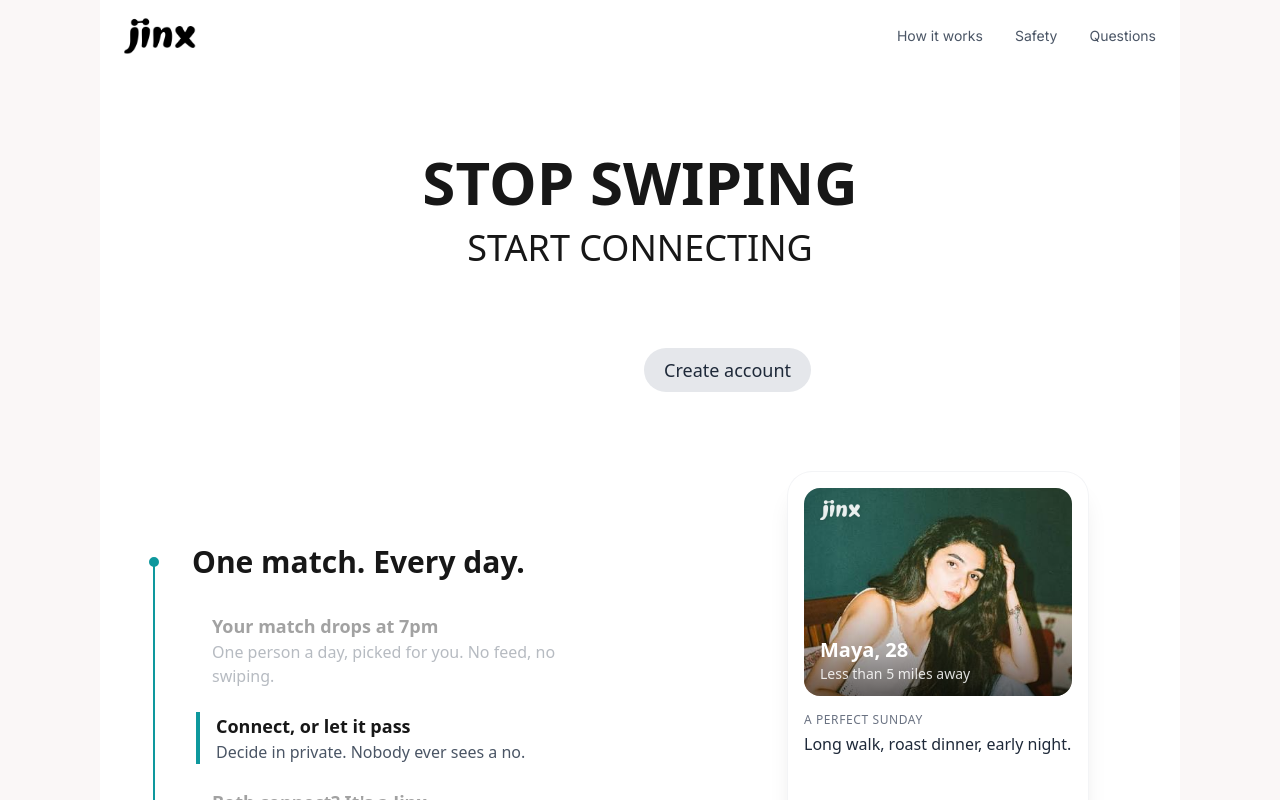
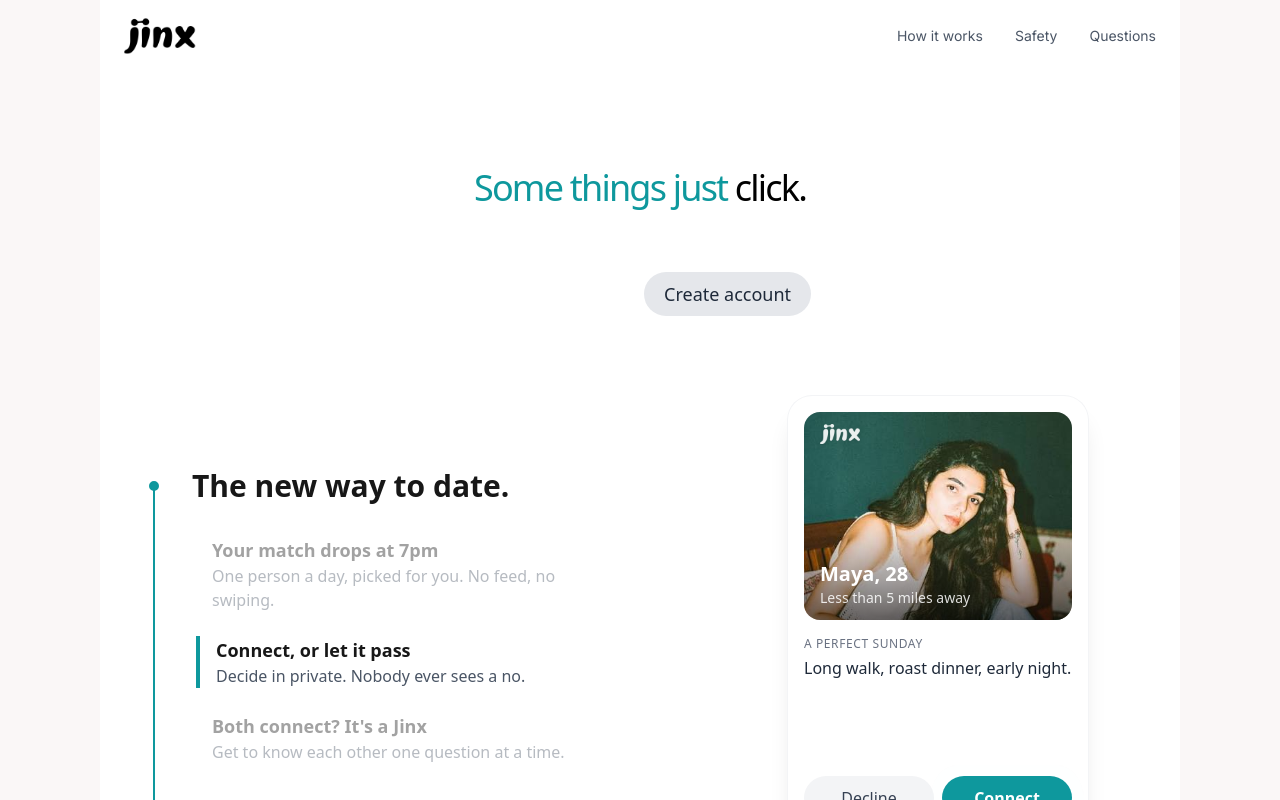
Before and after one commit to BlackParkWard/Jinx-Website, a Next.js app: page / in a window 1280 px wide. Shown: the top 800 px of the page. Built offline with nearby package versions, Linux system fonts and the light colour scheme; a web font is replaced by a local one.

Commit message:
general tweaks + manual refinement

```diff
--- a/src/app/globals.css
+++ b/src/app/globals.css
@@ -157,3 +157,19 @@ html {
     scroll-behavior: smooth;
   }
 }
+
+/* the hero strikes through "swiping" once, then greys it out */
+@keyframes tagline-strike {
+  from {
+    transform: scaleX(0);
+  }
+  to {
+    transform: scaleX(1);
+  }
+}
+
+@keyframes tagline-dim {
+  from {
+    color: var(--color-gray-900);
+  }
+}
--- a/src/app/page.tsx
+++ b/src/app/page.tsx
@@ -15,7 +15,7 @@ export default function Home() {
   return (
     <div className="flex font-sans bg-white h-full px-6 flex flex-col">
         <Tagline />
-        <div className="flex gap-2 justify-center h-max items-center pb-20 animate-[fade-up_0.7s_ease-out_300ms_both] motion-reduce:animate-none">
+        <div className="flex gap-2 justify-center h-max items-center pb-20 animate-[fade-up_0.7s_ease-out_320ms_both] motion-reduce:animate-none">
             <button
               style={{ backgroundColor: process.env.NEXT_PUBLIC_BRAND_COLOR }}
               className="text-white px-5 pl-4 py-2 rounded-full text-lg hover:brightness-95 hover:-translate-y-0.5 hover:shadow-lg active:translate-y-0 active:scale-[0.98] transition duration-200 flex gap-2 items-center justify-center"
--- a/src/components/Conversation.tsx
+++ b/src/components/Conversation.tsx
@@ -81,7 +81,7 @@ const Conversation = () => {
     >
       <div className="max-w-sm">
         <h2 data-flow-node className="mb-8 text-3xl font-bold">
-          Then, one question at a time.
+          One question at a time.
         </h2>
         <ol className="flex flex-col gap-6">
           {STEPS.map((step, i) => (
--- a/src/components/DailyDrop.tsx
+++ b/src/components/DailyDrop.tsx
@@ -97,7 +97,7 @@ const DailyDrop = () => {
     >
       <div className="max-w-sm">
         <h2 data-flow-node className="mb-8 text-3xl font-bold">
-          One match. Every day.
+          The new way to date.
         </h2>
         <ol className="flex flex-col gap-6">
           {STEPS.map((step) => {
--- a/src/components/Header.tsx
+++ b/src/components/Header.tsx
@@ -35,7 +35,7 @@ const Header = () => {
                     : "bg-white"
             }`}
         >
-            <h1>
+            <div>
                 <a href="#top" aria-label="Jinx, back to top" className="block">
                     {/* the source PNG is a padded square, so crop to the wordmark */}
                     <span className="relative block h-9 aspect-[1510/758] overflow-hidden">
@@ -51,7 +51,7 @@ const Header = () => {
                         />
                     </span>
                 </a>
-            </h1>
+            </div>
 
             <nav className="flex items-center">
                 <ul className="hidden gap-8 text-sm text-gray-600 md:flex">
--- a/src/components/Tagline.tsx
+++ b/src/components/Tagline.tsx
@@ -1,12 +1,21 @@
+const BRAND = process.env.NEXT_PUBLIC_BRAND_COLOR ?? "#0e989d";
+
 const Tagline = () => {
     return (
-        <div className=" mx-auto  py-20 flex flex-col gap-4 justify-center items-center h-max">
-            <h1 style={{ color: process.env.NEXT_PUBLIC_BRAND_COLOR }} className="font-black text-5xl lg:text-6xl text-center animate-[fade-up_0.7s_ease-out_both] motion-reduce:animate-none">
-                STOP SWIPING
+        <div className="mx-auto flex max-w-2xl flex-col items-center pt-16 pb-16 text-center md:pt-24">
+
+
+            <h1 className="text-5xl leading-[1.05] font-black tracking-tight text-gray-900 sm:text-6xl lg:text-7xl">
+
+                <span
+                    className="block text-4xl font-light animate-[fade-up_0.7s_ease-out_160ms_both] motion-reduce:animate-none"
+                    style={{ color: BRAND }}
+                >
+                    Some things just <span className="text-black">click.</span>
+                </span>
             </h1>
-            <h2 className="font-light text-3xl  lg:text-4xl text-center animate-[fade-up_0.7s_ease-out_150ms_both] motion-reduce:animate-none">
-                START CONNECTING
-            </h2>
+
+
         </div>
     )
 }
```
